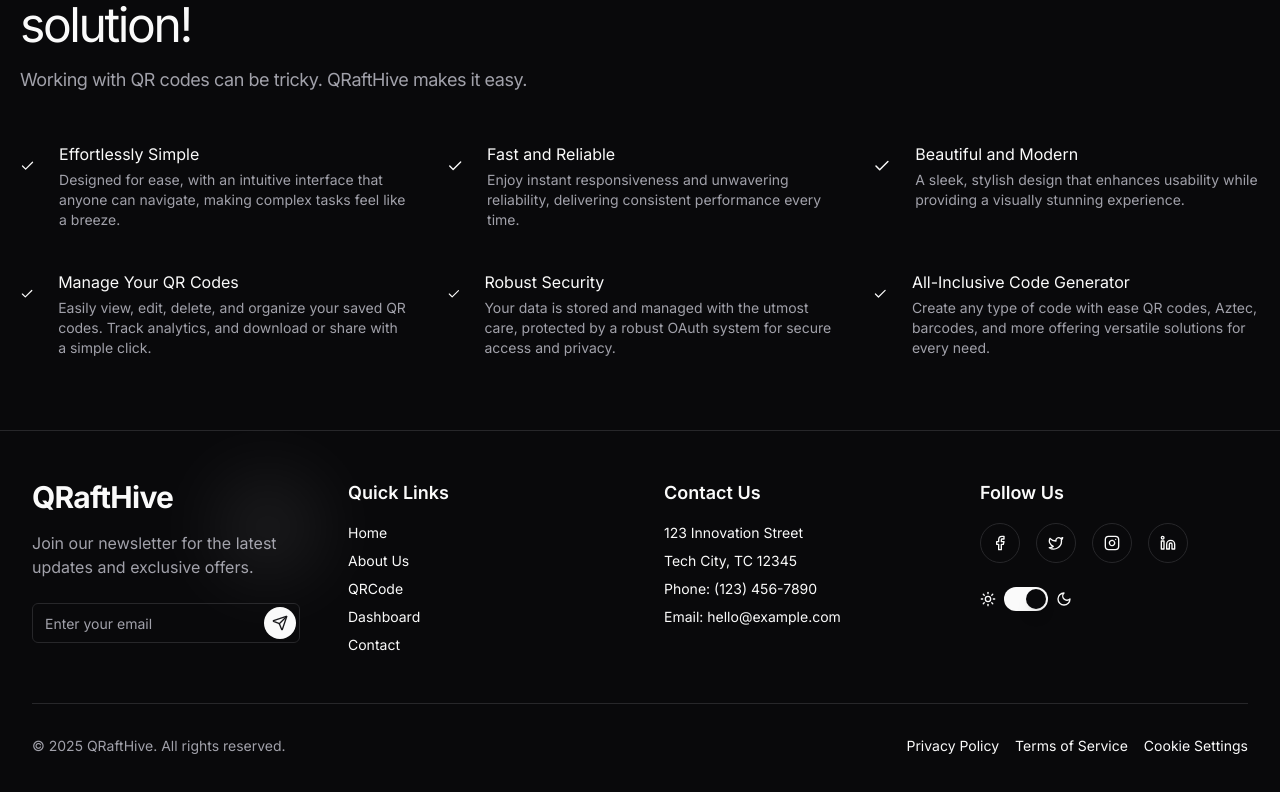
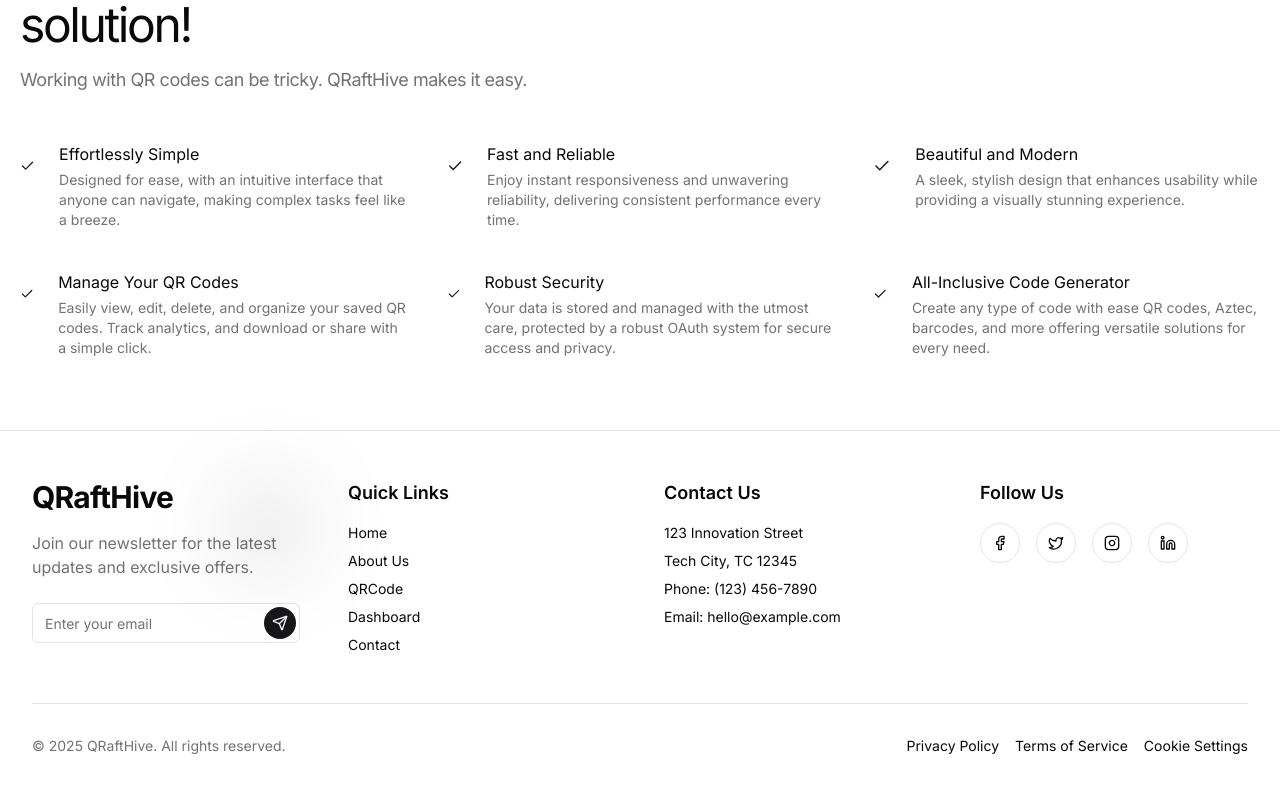
Before and after one commit to FernaandoJr/qrafthive, a Next.js app: page / in a window 1280 px wide. Shown: the part 1512-2304 px from the top of the page. Built offline with nearby package versions, Linux system fonts and the light colour scheme.

Commit message:
removendo darkmode switcher do footer

```diff
--- a/components/ui/footer-section.tsx
+++ b/components/ui/footer-section.tsx
@@ -1,25 +1,12 @@
 "use client"
-
 import * as React from "react"
+import Link from "next/link"
+import { Facebook, Instagram, Linkedin, Send, Twitter } from "lucide-react"
 import { Button } from "@/components/ui/button"
 import { Input } from "@/components/ui/input"
-import { Label } from "@/components/ui/label"
-import { Switch } from "@/components/ui/switch"
-import Link from "next/link"
 import { Tooltip, TooltipContent, TooltipProvider, TooltipTrigger } from "@/components/ui/tooltip"
-import { Facebook, Instagram, Linkedin, Moon, Send, Sun, Twitter } from "lucide-react"
 
 function Footerdemo() {
-    const [isDarkMode, setIsDarkMode] = React.useState(true)
-
-    React.useEffect(() => {
-        if (isDarkMode) {
-            document.documentElement.classList.add("dark")
-        } else {
-            document.documentElement.classList.remove("dark")
-        }
-    }, [isDarkMode])
-
     const quickLinks = [
         {
             name: "Home",
@@ -134,14 +121,6 @@ function Footerdemo() {
                                 </Tooltip>
                             </TooltipProvider>
                         </div>
-                        <div className="flex items-center space-x-2">
-                            <Sun className="h-4 w-4" />
-                            <Switch id="dark-mode" checked={isDarkMode} onCheckedChange={setIsDarkMode} />
-                            <Moon className="h-4 w-4" />
-                            <Label htmlFor="dark-mode" className="sr-only">
-                                Toggle dark mode
-                            </Label>
-                        </div>
                     </div>
                 </div>
                 <div className="mt-12 flex flex-col items-center justify-between gap-4 border-t pt-8 text-center md:flex-row">
--- a/package.json
+++ b/package.json
@@ -7,7 +7,7 @@
         "build": "next build",
         "start": "next start",
         "lint": "next lint",
-        "bd": "npm run build && npm run dev"
+        "setup": "npm install && npm run build && npm run dev"
     },
     "dependencies": {
         "@number-flow/react": "^0.5.5",
```
Also changed, not shown: 1 other file (tests, documents, lock files or other folders).
